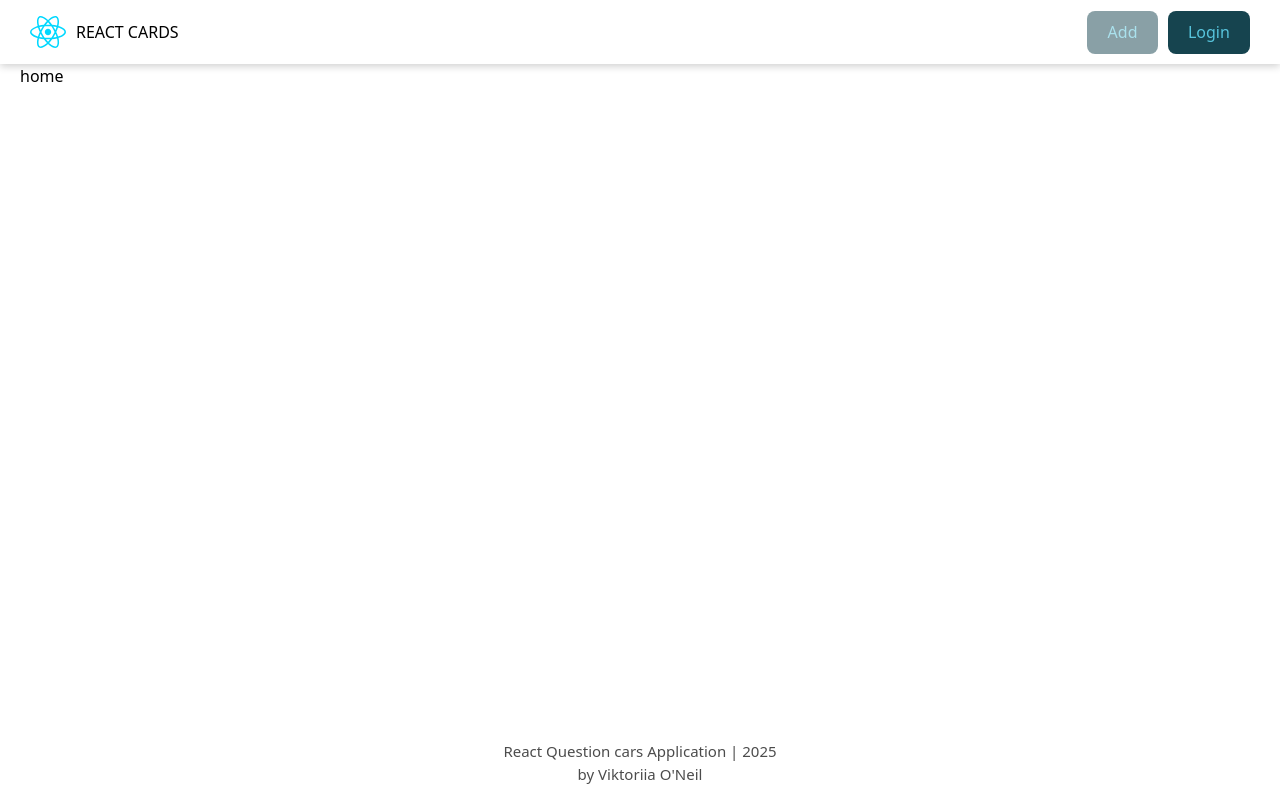
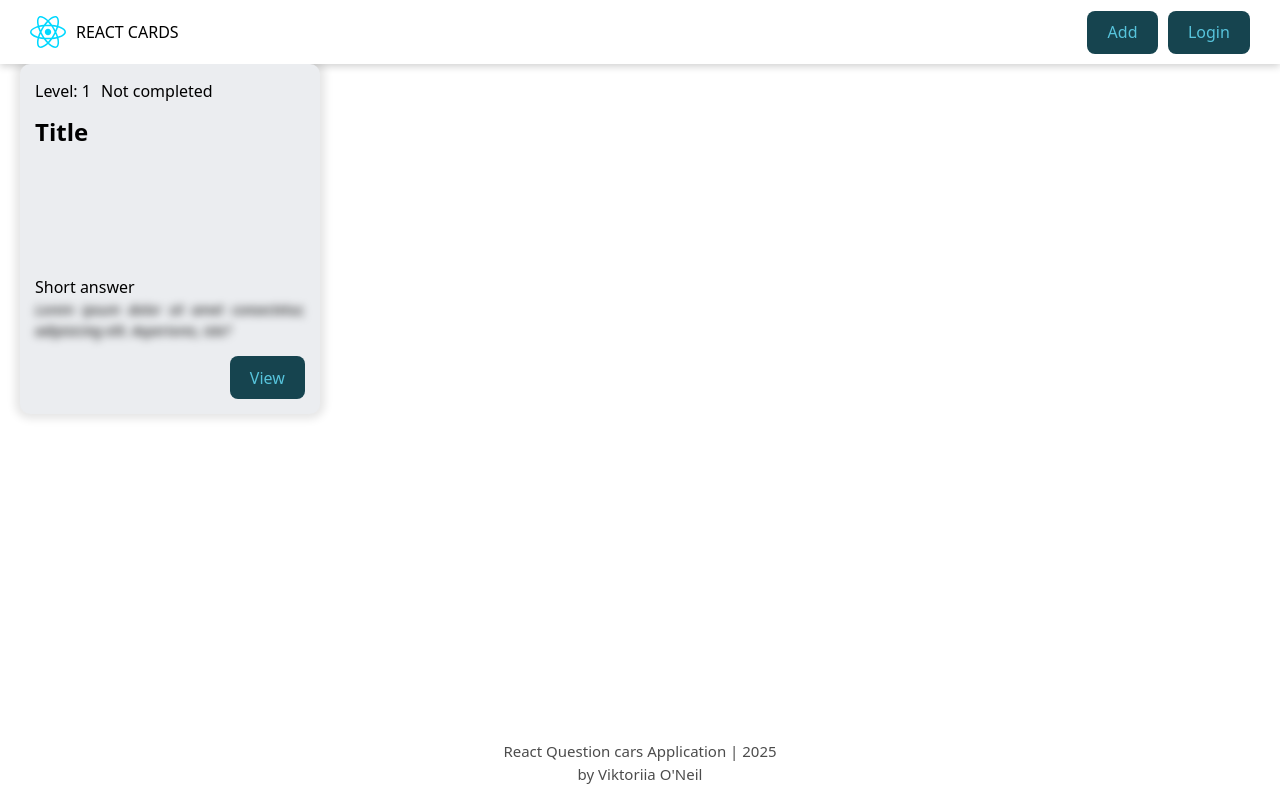
Before and after one commit to oneilcode/react-app, a React (Vite) app: page / in a window 1280 px wide. Built offline with nearby package versions, Linux system fonts and the light colour scheme.

Commit message:
homepage, questionCard

```diff
--- a/src/App.jsx
+++ b/src/App.jsx
@@ -1,12 +1,13 @@
 import { BrowserRouter, Routes, Route } from "react-router-dom";
 import { MainLayout } from "./components/MainLayout";
+import { HomePage } from "./pages/Homepage";
 
 function App() {
  return (
   <BrowserRouter>
     <Routes>
       <Route element={<MainLayout />}>
-       <Route path='/' element={<div>home</div>}/>
+       <Route path='/' element={<HomePage />}/>
        <Route path='/forbidden' element={<div>forbidden</div>}/>
        <Route path='/addquestion' element={<div>question</div>}/>
       </Route>
--- a/src/components/Header/Header.jsx
+++ b/src/components/Header/Header.jsx
@@ -1,16 +1,19 @@
+import { useNavigate } from 'react-router-dom'
 import ReactLogo from '../../assets/react.svg'
 import { Button } from '../Button'
 import cls from './Header.module.css'
 
 export const Header = () => {
+const navigate = useNavigate();
+
     return (
         <header className={cls.header}>
-            <p>
+            <p onClick={() => navigate('/')}>
                 <img src={ReactLogo} alt="react logo" />
                 <span>React cards</span>
             </p>
             <div className={cls.headerButtons}>
-                <Button isDisabled>Add</Button>
+                <Button onClick={() => navigate('/addquestion')}>Add</Button>
                 <Button>Login</Button>
             </div>
         </header>
--- /dev/null
+++ b/src/components/QuestionCard/QuestionCard.jsx
@@ -0,0 +1,25 @@
+import cls from "./QuestionCard.module.css";
+import { Button } from "../Button";
+
+export const QuestionCard = () => {
+  return (
+    <div className={cls.card}>
+      <div className={cls.cardLabels}>
+        <div>Level: 1</div>
+        <div>Not completed</div>
+      </div>
+
+      <h5 className={cls.cardTitle}>Title</h5>
+
+      <div className={cls.cardAnswers}>
+        <label>Short answer</label>
+        <p className={cls.cardAnswer}>
+          Lorem ipsum dolor sit amet consectetur, adipisicing elit. Asperiores,
+          iste?
+        </p>
+      </div>
+
+        <Button>View</Button>
+    </div>
+  );
+};
--- /dev/null
+++ b/src/components/QuestionCard/QuestionCard.module.css
@@ -0,0 +1,45 @@
+.card {
+  width: 300px;
+  height: 350px;
+  border-radius: 10px;
+  padding: 15px;
+  background-color: var(--card-bg-color);
+  color: var(--text-color);
+  box-shadow: 0 0 8px 5px rgba(0, 0, 0, 0.1);
+  display: flex;
+  flex-direction: column;
+  justify-content: flex-start;
+  align-items: flex-start;
+  gap: 15px;
+
+  button {
+    align-self: flex-end;
+  }
+}
+
+.cardLabels {
+  display: flex;
+  gap: 10px;
+}
+
+.cardTitle {
+  font-size: 24px;
+  line-height: 28px;
+}
+
+.cardAnswers {
+  margin-top: auto;
+}
+
+.cardAnswer {
+  font-size: 14px;
+  filter: blur(4px);
+  font-style: italic;
+  text-align: justify;
+  cursor: pointer;
+  transition: filter .8s ease-in-out;
+}
+
+.cardAnswer:hover {
+    filter: none
+}
--- /dev/null
+++ b/src/components/QuestionCard/index.jsx
@@ -0,0 +1 @@
+export { QuestionCard } from './QuestionCard'
--- a/src/index.css
+++ b/src/index.css
@@ -3,6 +3,7 @@
   --text-color: #fff;
   --btn-bg-color: #383b3f;
   --btn-text-color: #fff;
+  --card-bg-color: #343a46;
 
   font-family: system-ui, Avenir, Helvetica, Arial, sans-serif;
   line-height: 1.5;
@@ -38,6 +39,8 @@
 
     --btn-bg-color: #16444f;
     --btn-text-color: #57c4dc;
+
+    --card-bg-color: #ebedf0;
   }
 }
 
@@ -48,5 +51,7 @@
 
     --btn-bg-color: #383b3f;
     --btn-text-color: #fff;
+
+    --card-bg-color: #343a46;
   }
 }
--- /dev/null
+++ b/src/pages/Homepage/HomePage.jsx
@@ -0,0 +1,10 @@
+import { QuestionCard } from '../../components/QuestionCard';
+import cls from './HomePage.module.css'
+
+export const HomePage = () => {
+  return (
+    <div>
+        <QuestionCard/>
+    </div>
+  );
+};
--- /dev/null
+++ b/src/pages/Homepage/index.jsx
@@ -0,0 +1 @@
+export { HomePage } from './HomePage'
```
Also changed, not shown: src/pages/Homepage/HomePage.module.css (added).
